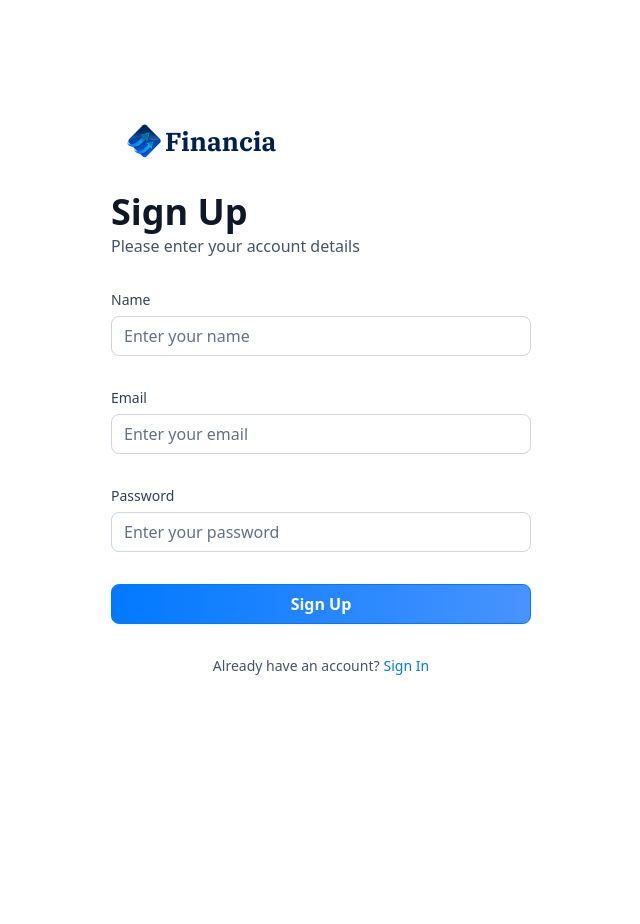
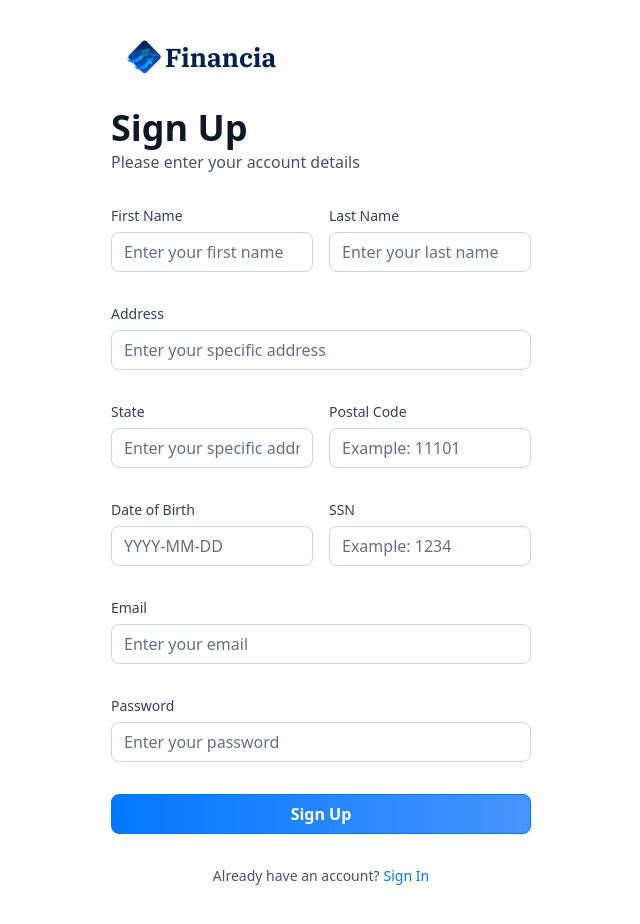
Before and after one commit to cald0145/Banking-App-V1, a Next.js app: page /sign-up in a window 1280 px wide. Shown: the whole page, without its empty margins (319-959 px from the left). Before the commit the page ends 800 px from the top, so only its background shows below. Built offline with nearby package versions, Linux system fonts and the light colour scheme.

Commit message:
Refactor AuthForm component and CustomInput to use dynamic form schema, add form validation for american form input

```diff
--- a/components/AuthForm.tsx
+++ b/components/AuthForm.tsx
@@ -30,15 +30,17 @@
   const [user, setUser] = useState(null);
   const [isLoading,setIsLoading] = useState(false)
 
-  const form = useForm<z.infer<typeof authFormSchema>>({
-    resolver: zodResolver(authFormSchema),
+  const formSchema = authFormSchema(type);
+
+  const form = useForm<z.infer<typeof formSchema>>({
+    resolver: zodResolver(formSchema),
     defaultValues: {
       email: "",
       password: "",
     },
   });
 
-  function onSubmit(values: z.infer<typeof authFormSchema>) {
+  function onSubmit(values: z.infer<typeof formSchema>) {
     setIsLoading(true)
     console.log(values)
     setIsLoading(false);
@@ -78,12 +80,57 @@
             <form onSubmit={form.handleSubmit(onSubmit)} className="space-y-8">
             {type === 'sign-up' && (
               <>
+              <div className="flex gap-4">
               <CustomInput
                 control={form.control}
-                name="name"
-                label="Name"
-                placeholder="Enter your name"
+                name="firstName"
+                label="First Name"
+                placeholder="Enter your first name"
               />
+              <CustomInput
+                control={form.control}
+                name="lastName"
+                label="Last Name"
+                placeholder="Enter your last name"
+              />
+
+              </div>
+              <CustomInput
+                control={form.control}
+                name="address1"
+                label="Address"
+                placeholder="Enter your specific address"
+              />
+              <div className="flex gap-4">
+              <CustomInput
+                control={form.control}
+                name="state"
+                label="State"
+                placeholder="Enter your specific address"
+              />
+              <CustomInput
+                control={form.control}
+                name="postalCode"
+                label="Postal Code"
+                placeholder="Example: 11101"
+              />
+
+              </div>
+              <div className="flex gap-4">
+              <CustomInput
+                control={form.control}
+                name="dob"
+                label="Date of Birth"
+                placeholder="YYYY-MM-DD"
+              />
+              <CustomInput
+                control={form.control}
+                name="ssn"
+                label="SSN"
+                placeholder="Example: 1234"
+              />
+
+              </div>
 
               </>
 
--- a/components/CustomInput.tsx
+++ b/components/CustomInput.tsx
@@ -5,9 +5,11 @@
 import { z } from "zod";
 import { authFormSchema } from "@/lib/utils";
 
+const formSchema = authFormSchema('sign-up')
+
 interface CustomInput {
-  control: Control<z.infer<typeof authFormSchema>>;
-  name: FieldPath<z.infer<typeof authFormSchema>>;
+  control: Control<z.infer<typeof formSchema>>;
+  name: FieldPath<z.infer<typeof formSchema>>;
   label: string;
   placeholder: string;
 }
--- a/lib/utils.ts
+++ b/lib/utils.ts
@@ -195,7 +195,16 @@
   return date > twoDaysAgo ? "Processing" : "Success";
 };
 
-export const authFormSchema = z.object({
+export const authFormSchema = (type: string) => z.object({
+  //both
   email: z.string().email(),
   password: z.string().min(8),
+  //sign up
+  firstName: type === 'sign-in' ? z.string().optional() : z.string().min(3),
+  lastName: type === 'sign-in' ? z.string().optional() : z.string().min(3),
+  address1: type === 'sign-in' ? z.string().optional() : z.string().min(50),
+  state: type === 'sign-in' ? z.string().optional() : z.string().min(2).max(2),
+  postalCode: type === 'sign-in' ? z.string().optional() : z.string().min(3).max(6),
+  dob: type === 'sign-in' ? z.string().optional() : z.string().min(3),
+  ssn: type === 'sign-in' ? z.string().optional() : z.string().min(3),
 });
```
